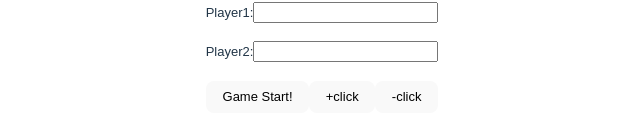
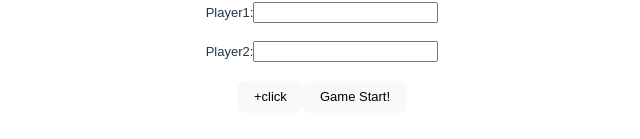
Before and after one commit to ShotaTanemura/ft_transcendence, a React (Vite) app in the folder pong-game/: page / in a window 1280 px wide. Shown: the part 403-542 px from the top of the page, without its empty margins (318-958 px from the left). Built offline with nearby package versions, Linux system fonts and the light colour scheme.

Commit message:
allow UserNameForm to manage the number of players.

```diff
--- a/pong-game/src/components/UserNameForm.jsx
+++ b/pong-game/src/components/UserNameForm.jsx
@@ -6,6 +6,8 @@ import { PlayersContext } from '../App.jsx';
 export function UserNameForm(props) {
     const [inputBlocks, setInputBlocks] = useState([1, 2]);
     const { playersInfo, setPlayersInfo} = useContext(PlayersContext);
+    const number_of_max_player = 16;
+    const number_of_minimum_player = 2;
 	function addUserNameInput() {
 		setInputBlocks(prevBlocks => [...prevBlocks, prevBlocks.length + 1]);
 	}
@@ -21,9 +23,9 @@ export function UserNameForm(props) {
         {inputBlocks.map((id) => (
           <UserNameInput key={id} id={id} onInputChange={onInputChange}/>
         ))}
-	    <GameStartButton/>
-        <button type="button" onClick={addUserNameInput}>+click</button>
-        <button type="button" onClick={removeUserNameInput}>-click</button>
+        {inputBlocks.length < number_of_max_player && <button type="button" onClick={addUserNameInput}>+click</button>}
+        {number_of_minimum_player < inputBlocks.length && <button type="button" onClick={removeUserNameInput}>-click</button>}
+	      <GameStartButton/>
       </form>
     );
 }
```
